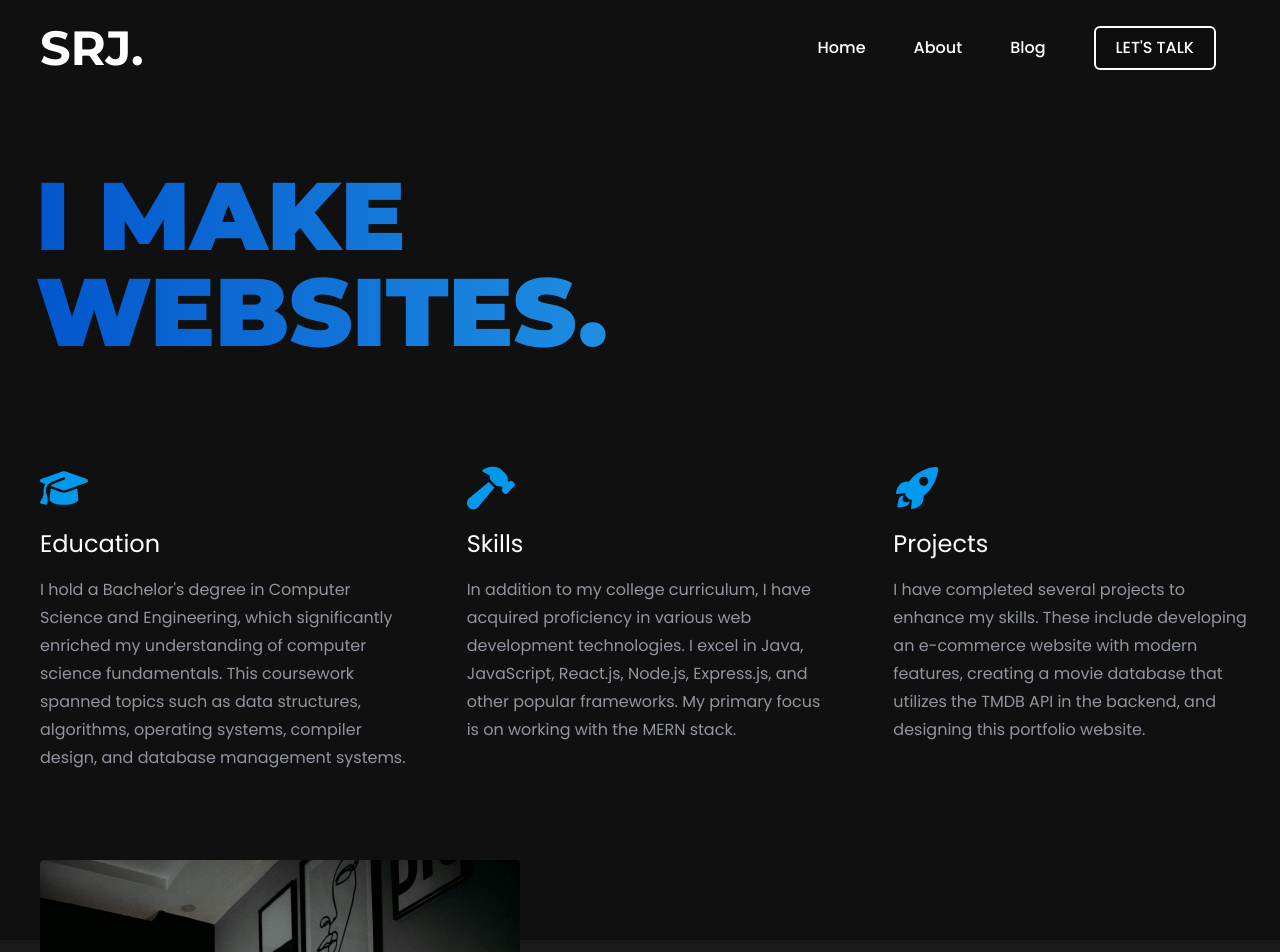
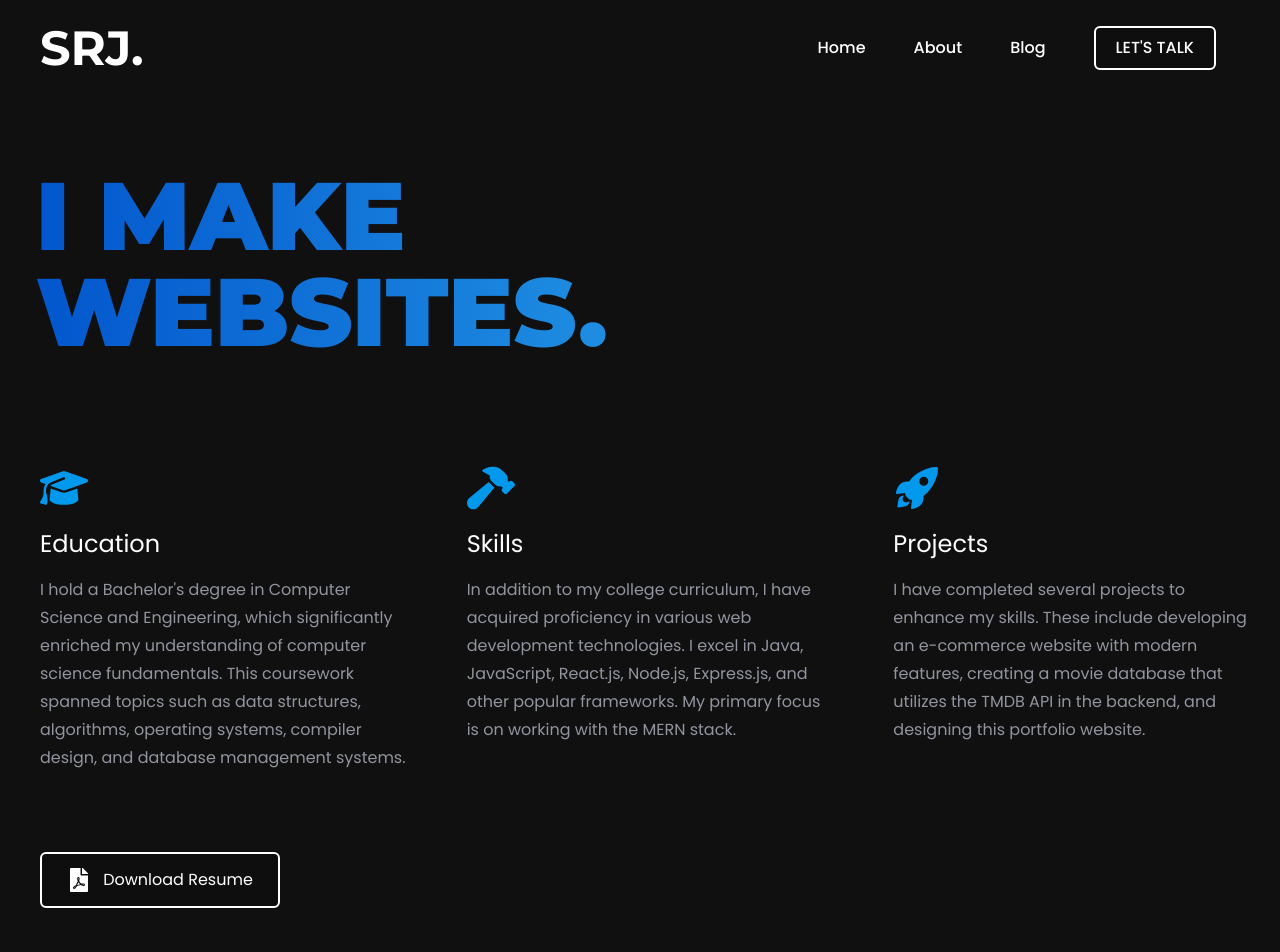
Before and after one commit to sarojdey/portfolio, a React (Vite) app: page / in a window 1280 px wide. Shown: the top 952 px of the page. Built offline with nearby package versions, Linux system fonts and the light colour scheme.

Commit message:
resume added

```diff
--- a/src/components/Hero.jsx
+++ b/src/components/Hero.jsx
@@ -2,6 +2,9 @@ import React from "react";
 import { FaGraduationCap } from "react-icons/fa6";
 import { FaHammer } from "react-icons/fa6";
 import { IoRocketSharp } from "react-icons/io5";
+import { FaFilePdf } from "react-icons/fa";
+
+import resume from "../assets/sarojkumardey.pdf";
 
 function Hero() {
   return (
@@ -10,6 +13,7 @@ function Hero() {
         <span>I MAKE</span>
         <span>WEBSITES.</span>
       </div>
+
       <div className="mt-16 flex w-full flex-col justify-between md:flex-row">
         <div className="flex w-full flex-col py-5 pl-7 pr-4 md:w-1/3  md:py-10 md:pl-10 md:pr-5">
           <FaGraduationCap className="mb-3 text-5xl text-textblue" />
@@ -43,6 +47,15 @@ function Hero() {
           </span>
         </div>
       </div>
+      <a
+        href={resume}
+        target="_blank"
+        rel="noopener noreferrer"
+        className="  mx-4 mt-10 flex h-14 w-60 cursor-pointer items-center justify-center rounded-md border-2 border-solid border-white bg-black bg-opacity-10  px-5 py-2 transition-all duration-300  ease-in-out hover:-translate-y-0.5 hover:border-blue2 hover:bg-blue2 md:mx-10 "
+      >
+        <FaFilePdf className="mr-3 text-2xl " />
+        <span>Download Resume</span>
+      </a>
     </>
   );
 }
```
Also changed, not shown: 1 other file (tests, documents, lock files or other folders).
